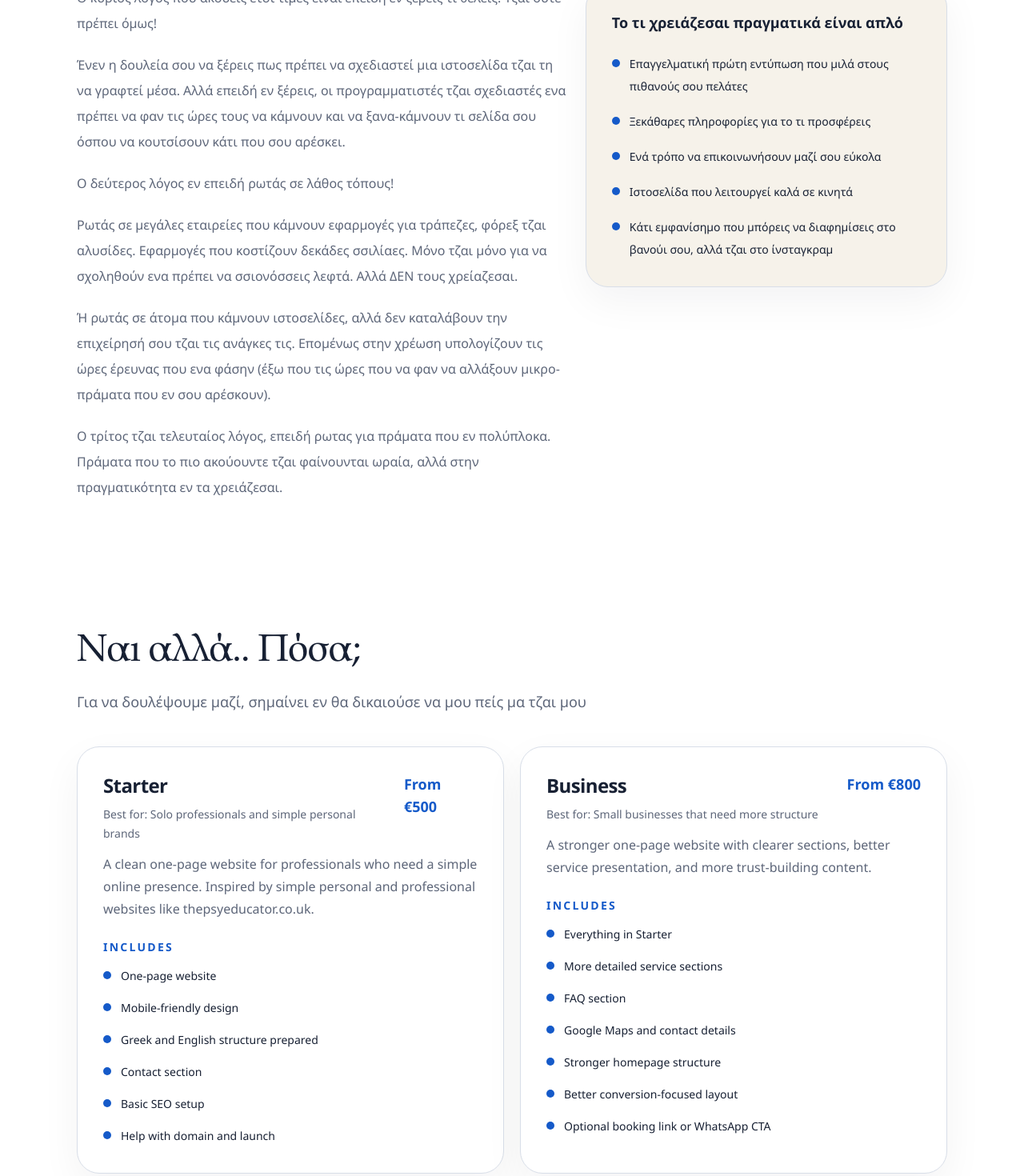
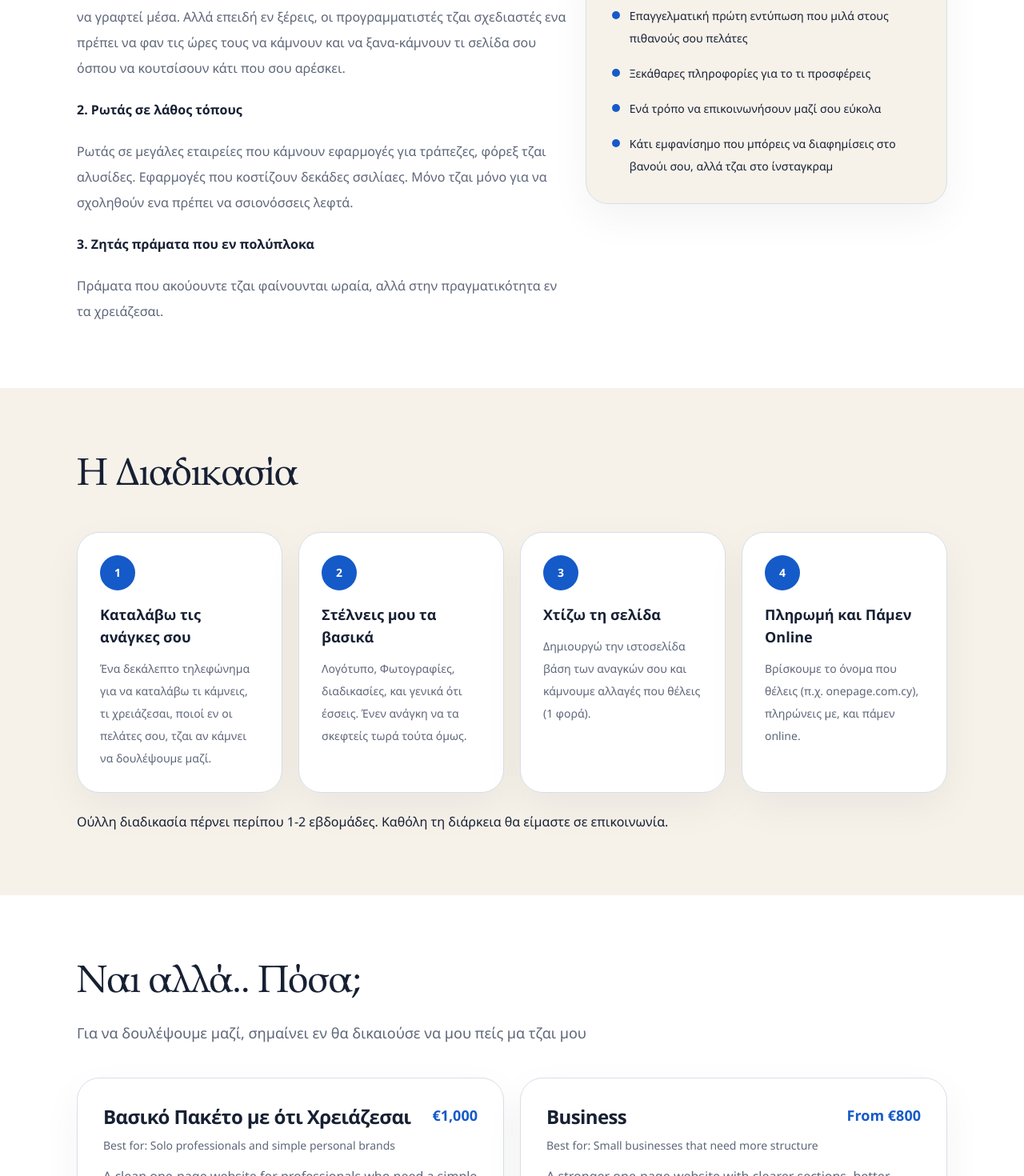
Before and after one commit to masonou/onepage, a Next.js app: page / in a window 1280 px wide. Shown: the part 1020-2490 px from the top of the page at 80% size. Built offline with nearby package versions, Linux system fonts and the light colour scheme.

Commit message:
i don't know

```diff
--- a/src/components/MarketingPage.tsx
+++ b/src/components/MarketingPage.tsx
@@ -2,7 +2,7 @@ import { Footer } from "./layout/Footer";
 import { Header } from "./layout/Header";
 import { Contact } from "./sections/Contact";
 import { Examples } from "./sections/Examples";
-import { FAQ } from "./sections/FAQ";
+// import { FAQ } from "./sections/FAQ";
 import { Hero } from "./sections/Hero";
 import { Packages } from "./sections/Packages";
 import { Problem } from "./sections/Problem";
@@ -23,10 +23,10 @@ export function MarketingPage({ content }: MarketingPageProps) {
         <Hero content={content.hero} />
         {/* <WhoItsFor content={content.whoItsFor} /> */}
         <Problem content={content.problem} />
+        <Process content={content.process} />
         <Packages content={content.packages} />
-        <Process content={content.process} />
         <Examples content={content.examples} />
-        {/* <WhyUs content={content.whyUs} /> */}
+        <WhyUs content={content.whyUs} />
         {/* <FAQ content={content.faq} /> */}
         <Contact content={content.contact} />
       </main>
--- a/src/components/sections/Problem.tsx
+++ b/src/components/sections/Problem.tsx
@@ -12,7 +12,12 @@ export function Problem({ content }: ProblemProps) {
       <div className="grid gap-6 lg:grid-cols-[minmax(0,1.15fr)_minmax(280px,0.85fr)] lg:items-start">
         <div className="space-y-5 text-base leading-8 text-muted">
           {content.paragraphs.map((paragraph) => (
-            <p key={paragraph}>{paragraph}</p>
+            <p
+              key={paragraph.text}
+              className={paragraph.tone === "strong" ? "font-semibold text-foreground" : ""}
+            >
+              {paragraph.text}
+            </p>
           ))}
         </div>
 
--- a/src/components/sections/Process.tsx
+++ b/src/components/sections/Process.tsx
@@ -9,12 +9,7 @@ type ProcessProps = {
 
 export function Process({ content }: ProcessProps) {
   return (
-    <Section
-      id={sectionIds.process}
-      title={content.title}
-      description={content.description}
-      tone="tint"
-    >
+    <Section id={sectionIds.process} title={content.title} tone="tint">
       <ol className="grid gap-5 lg:grid-cols-2 xl:grid-cols-4">
         {content.steps.map((step, index) => (
           <li key={step.title}>
@@ -23,13 +18,19 @@ export function Process({ content }: ProcessProps) {
                 {index + 1}
               </span>
               <div className="space-y-3">
-                <h3 className="text-lg font-semibold text-foreground">{step.title}</h3>
-                <p className="text-sm leading-7 text-muted">{step.description}</p>
+                <h3 className="text-lg font-semibold text-foreground">
+                  {step.title}
+                </h3>
+                <p className="text-sm leading-7 text-muted">
+                  {step.description}
+                </p>
               </div>
             </Card>
           </li>
         ))}
       </ol>
+      <br></br>
+      {content.description}
     </Section>
   );
 }
--- a/src/lib/content/el.ts
+++ b/src/lib/content/el.ts
@@ -39,22 +39,26 @@ export const elContent: SiteContent = {
     ],
   },
   problem: {
-    title:
-      "Γιατί σου ζητούν €5,000 για μιαν απλή ιστοσελίδα τζαι γιατί την κάμνω πιο φτηνά;",
+    title: "Γιατί σου ζητούν €5,000 για μιαν απλή ιστοσελίδα;",
     paragraphs: [
-      "Ο κύριος λόγος που ακόυεις έτσι τιμές είναι επειδή εν ξέρεις τι θέλεις. Τζαι ούτε πρέπει όμως!",
-      "Ένεν η δουλεία σου να ξέρεις πως πρέπει να σχεδιαστεί μια ιστοσελίδα τζαι τη να γραφτεί μέσα. Αλλά επειδή εν ξέρεις, οι προγραμματιστές τζαι σχεδιαστές ενα πρέπει να φαν τις ώρες τους να κάμνουν και να ξανα-κάμνουν τι σελίδα σου όσπου να κουτσίσουν κάτι που σου αρέσκει.",
-      "Ο δεύτερος λόγος εν επειδή ρωτάς σε λάθος τόπους!",
-      "Ρωτάς σε μεγάλες εταιρείες που κάμνουν εφαρμογές για τράπεζες, φόρεξ τζαι αλυσίδες. Εφαρμογές που κοστίζουν δεκάδες σσιλίαες. Μόνο τζαι μόνο για να σχοληθούν ενα πρέπει να σσιονόσσεις λεφτά. Αλλά ΔΕΝ τους χρείαζεσαι.",
-      "Ή ρωτάς σε άτομα που κάμνουν ιστοσελίδες, αλλά δεν καταλάβουν την επιχείρησή σου τζαι τις ανάγκες τις. Επομένως στην χρέωση υπολογίζουν τις ώρες έρευνας που ενα φάσην (έξω που τις ώρες που να φαν να αλλάξουν μικρο-πράματα που εν σου αρέσκουν).",
-      "Ο τρίτος τζαι τελευταίος λόγος, επειδή ρωτας για πράματα που εν πολύπλοκα. Πράματα που το πιο ακούουντε τζαι φαίνουνται ωραία, αλλά στην πραγματικότητα εν τα χρειάζεσαι.",
+      { text: "1. Εν ξέρεις τι θέλεις", tone: "strong" },
+      {
+        text: "Ένεν η δουλεία σου να ξέρεις πως πρέπει να σχεδιαστεί μια ιστοσελίδα τζαι τη να γραφτεί μέσα. Αλλά επειδή εν ξέρεις, οι προγραμματιστές τζαι σχεδιαστές ενα πρέπει να φαν τις ώρες τους να κάμνουν και να ξανα-κάμνουν τι σελίδα σου όσπου να κουτσίσουν κάτι που σου αρέσκει.",
+      },
+      { text: "2. Ρωτάς σε λάθος τόπους", tone: "strong" },
+      {
+        text: "Ρωτάς σε μεγάλες εταιρείες που κάμνουν εφαρμογές για τράπεζες, φόρεξ τζαι αλυσίδες. Εφαρμογές που κοστίζουν δεκάδες σσιλίαες. Μόνο τζαι μόνο για να σχοληθούν ενα πρέπει να σσιονόσσεις λεφτά.",
+      },
+      { text: "3. Ζητάς πράματα που εν πολύπλοκα", tone: "strong" },
+      {
+        text: "Πράματα που ακούουντε τζαι φαίνουνται ωραία, αλλά στην πραγματικότητα εν τα χρειάζεσαι.",
+      },
     ],
     needsTitle: "Το τι χρειάζεσαι πραγματικά είναι απλό",
     needs: [
       "Επαγγελματική πρώτη εντύπωση που μιλά στους πιθανούς σου πελάτες",
       "Ξεκάθαρες πληροφορίες για το τι προσφέρεις",
       "Ενά τρόπο να επικοινωνήσουν μαζί σου εύκολα",
-      "Ιστοσελίδα που λειτουργεί καλά σε κινητά",
       "Κάτι εμφανίσημο που μπόρεις να διαφημίσεις στο βανούι σου, αλλά τζαι στο ίνσταγκραμ",
     ],
   },
@@ -64,18 +68,19 @@ export const elContent: SiteContent = {
       "Για να δουλέψουμε μαζί, σημαίνει εν θα δικαιούσε να μου πείς μα τζαι μου",
     packages: [
       {
-        name: "Starter",
-        price: "From €500",
+        name: "Βασικό Πακέτο με ότι Χρειάζεσαι",
+        price: "€1,000",
         bestFor: "Best for: Solo professionals and simple personal brands",
         description:
           "A clean one-page website for professionals who need a simple online presence. Inspired by simple personal and professional websites like thepsyeducator.co.uk.",
         includes: [
-          "One-page website",
-          "Mobile-friendly design",
-          "Greek and English structure prepared",
-          "Contact section",
-          "Basic SEO setup",
-          "Help with domain and launch",
+          "Συμβουλή για το τι να κάμουμε",
+          "Μαξ 2 σελίδες",
+          "Μοντέρνο design",
+          "Καλή για τηλέφωνα κομπιούτερ",
+          "Μια γλώσσα (Αγγλικά ή Ελληνικά)",
+          "Ξεκάθαρες πληροφορίες και τρόπους επικοινωνιάς για τη δουλεία σου",
+          "Αγορά του ονόματος (βασικά κόστη)",
         ],
       },
       {
@@ -129,29 +134,29 @@ export const elContent: SiteContent = {
     note: "Prices depend on the amount of content, pages, revisions, and any extra setup needed. The goal is always to keep things simple, clear, and affordable.",
   },
   process: {
-    title: "How it works",
+    title: "Η Διαδικασία",
     description:
-      "A simple process keeps the project moving and avoids the confusion that usually makes websites expensive.",
+      "Ούλλη διαδικασία πέρνει περίπου 1-2 εβδομάδες. Καθόλη τη διάρκεια θα είμαστε σε επικοινωνία.",
     steps: [
       {
-        title: "We understand your business",
+        title: "Καταλάβω τις ανάγκες σου",
         description:
-          "Short call or message exchange to understand what you do, who your customers are, and what the website needs to say.",
+          "Ένα δεκάλεπτο τηλεφώνημα για να καταλάβω τι κάμνεις, τι χρειάζεσαι, ποιοί εν οι πελάτες σου, τζαι αν κάμνει να δουλέψουμε μαζί.",
       },
       {
-        title: "You send the basics",
+        title: "Στέλνεις μου τα βασικά",
         description:
-          "Logo, photos, services, contact details, and any text you already have. If you do not have everything ready, we can guide you.",
+          "Λογότυπο, Φωτογραφίες, διαδικασίες, και γενικά ότι έσσεις. Ένεν ανάγκη να τα σκεφτείς τωρά τούτα όμως.",
       },
       {
-        title: "We build the website",
+        title: "Χτίζω τη σελίδα",
         description:
-          "We create the structure, design the page, add the content, and prepare the site for mobile and search engines.",
+          "Δημιουργώ την ιστοσελίδα βάση των αναγκών σου και κάμνουμε αλλαγές που θέλεις (1 φορά).",
       },
       {
-        title: "Review and launch",
+        title: "Πληρωμή και Πάμεν Online",
         description:
-          "You review the website, we make final adjustments, connect the domain, and launch it.",
+          "Βρίσκουμε το όνομα που θέλεις (π.χ. onepage.com.cy), πληρώνεις με, και πάμεν online.",
       },
     ],
   },
--- a/src/types/content.ts
+++ b/src/types/content.ts
@@ -1,3 +1,5 @@
+export type Locale = "el" | "en";
+
 export type LinkItem = {
   label: string;
   href: string;
@@ -15,7 +17,6 @@ export type HeroContent = {
   primaryCta: LinkItem;
   secondaryCta: LinkItem;
   trustNote: string;
-  highlights: string[];
 };
 
 export type WhoItsForContent = {
@@ -24,9 +25,14 @@ export type WhoItsForContent = {
   items: string[];
 };
 
+export type ProblemParagraph = {
+  text: string;
+  tone?: "normal" | "strong";
+};
+
 export type ProblemContent = {
   title: string;
-  paragraphs: string[];
+  paragraphs: ProblemParagraph[];
   needsTitle: string;
   needs: string[];
 };
@@ -112,10 +118,12 @@ export type ContactContent = {
 export type FooterContent = {
   brand: string;
   tagline: string;
+  localeLinks: LinkItem[];
   email: string;
 };
 
 export type SiteContent = {
+  locale: Locale;
   header: HeaderContent;
   hero: HeroContent;
   whoItsFor: WhoItsForContent;
```
